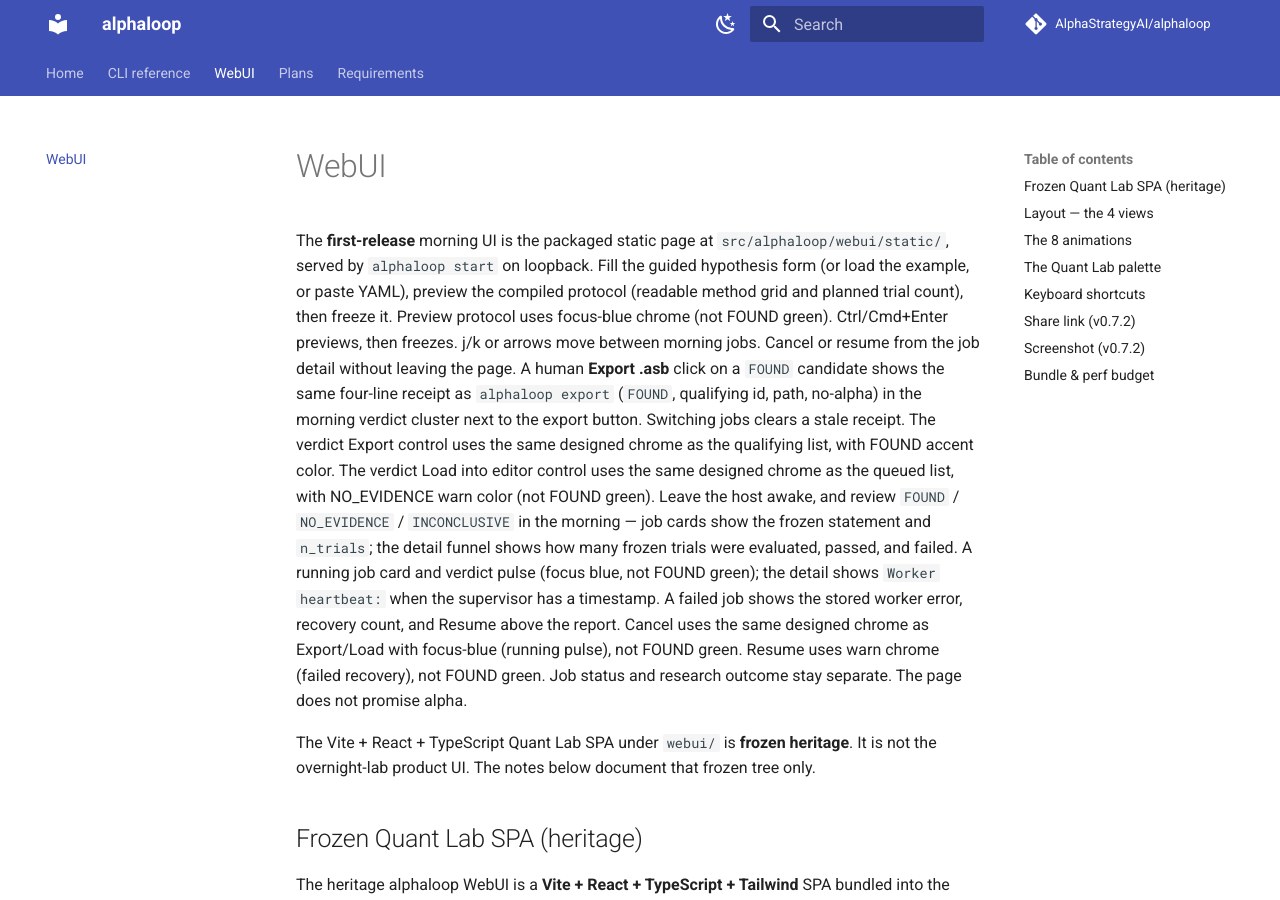
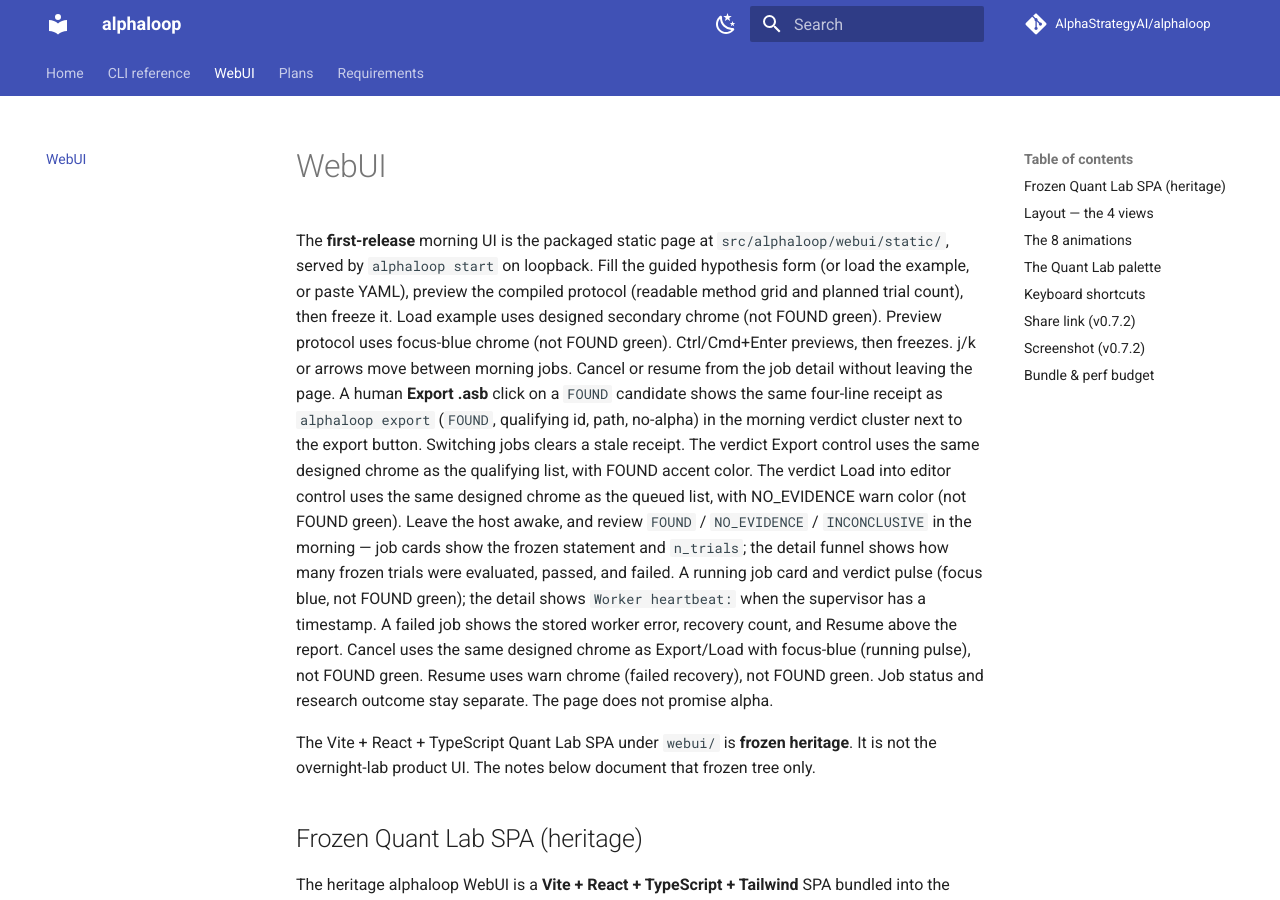
Before and after one commit to AlphaStrategyAI/alphaloop, an MkDocs documentation site: the page built from docs/webui.md, in a window 1280 px wide and 900 px high. Built offline with MkDocs 1.6.1 and Material for MkDocs 9.7.7, drawn with Linux system fonts in a browser that asks for light colours; comment, search, counter and statistics services are not loaded.

Commit message:
feat(webui): style Load example as a before-bed control
Use --ink background with --fg / --line so Load sits with Preview and
Freeze without FOUND green, warn, or focus-blue. Example YAML and
click behavior are unchanged.

Co-authored-by: PatrickFeng <AlphaStrategyAI@users.noreply.github.com>

```diff
--- a/docs/webui.md
+++ b/docs/webui.md
@@ -4,7 +4,8 @@ The **first-release** morning UI is the packaged static page at
 `src/alphaloop/webui/static/`, served by `alphaloop start` on loopback.
 Fill the guided hypothesis form (or load the example, or paste YAML),
 preview the compiled protocol (readable method grid and planned trial
-count), then freeze it. Preview protocol uses focus-blue chrome (not
+count), then freeze it. Load example uses designed secondary chrome
+(not FOUND green). Preview protocol uses focus-blue chrome (not
 FOUND green). Ctrl/Cmd+Enter previews, then freezes. j/k or arrows move between morning
 jobs. Cancel or resume from the job detail without
 leaving the page. A human **Export .asb** click on a `FOUND` candidate
```
Also changed, not shown: docs/plans/2026-08-20-load-chrome.md (+5 -5 lines), src/alphaloop/webui/static/styles.css (+10 -0 lines), 2 other files.
